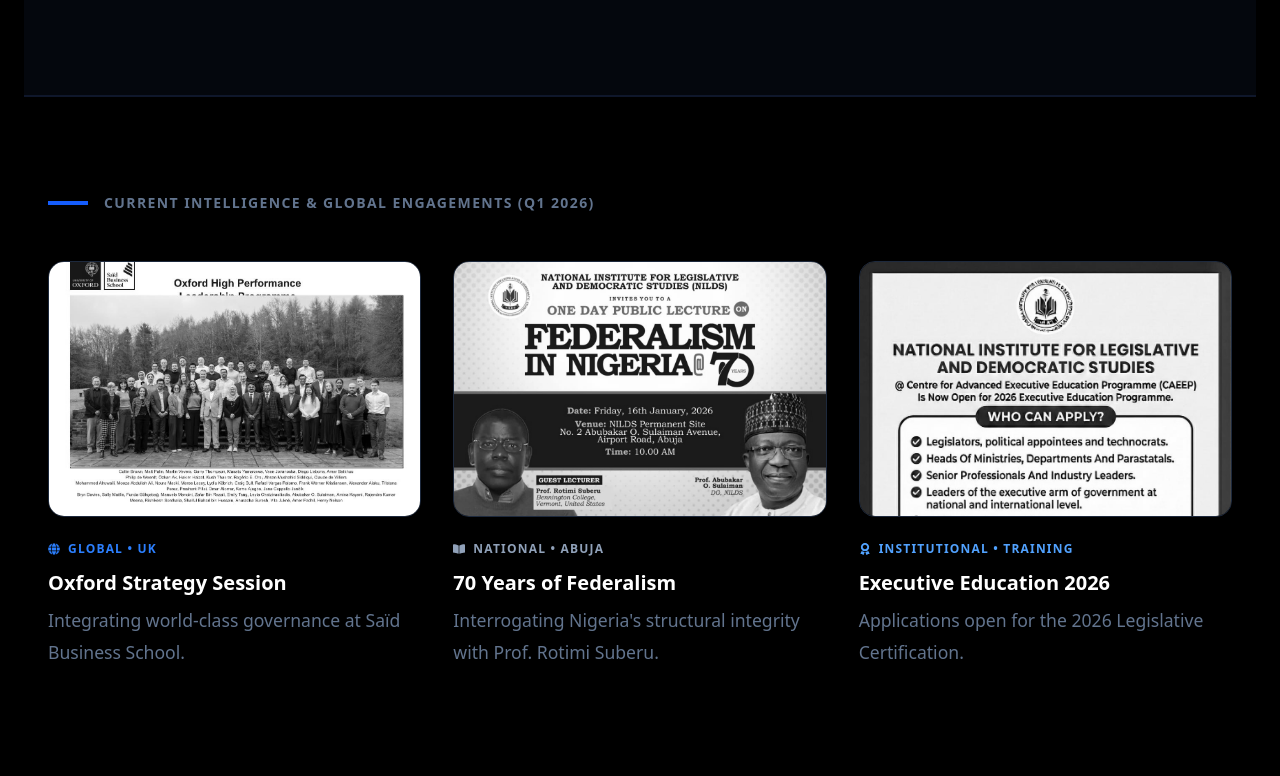
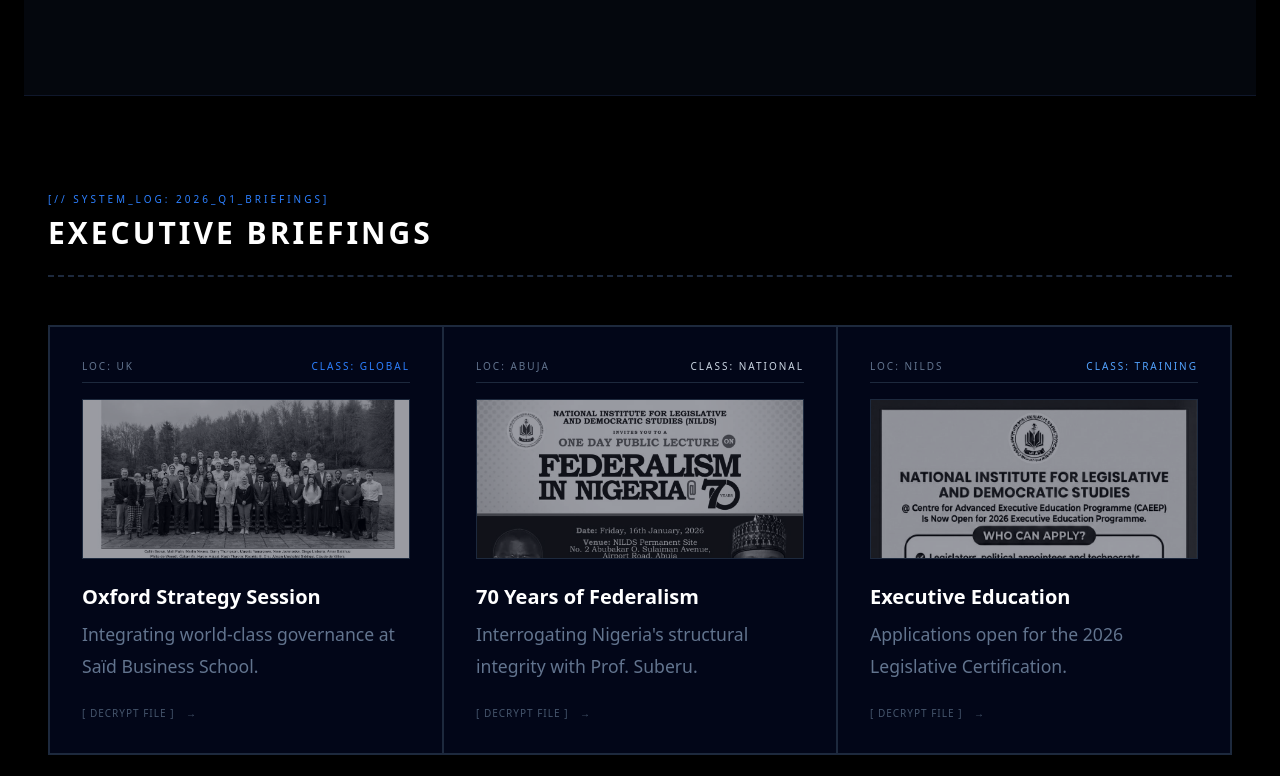
Before and after one commit to hazeemmh-creator/sulaiman-archive-project, a Next.js app: page / in a window 1280 px wide. Shown: the part 1824-2600 px from the top of the page. Built offline with nearby package versions, Linux system fonts and the light colour scheme.

Commit message:
Upgraded to Executive Dossier UI

```diff
--- a/app/page.tsx
+++ b/app/page.tsx
@@ -108,67 +108,75 @@
         </div>
       </section>
 
-      {/* 4. RECENT ENGAGEMENTS (NEW ADDITION - Placed at Bottom) */}
-      {/* Designed to complement, not compete with, the Legacy section */}
-      <section className="py-24 px-6 max-w-7xl mx-auto border-t border-slate-900">
-          <div className="flex items-center gap-4 mb-12">
-            <div className="h-1 w-10 bg-blue-600"></div>
-            <h2 className="text-sm font-bold tracking-widest text-slate-500 uppercase">
-              Current Intelligence & Global Engagements (Q1 2026)
+      {/* 4. EXECUTIVE DOSSIER: CURRENT INTELLIGENCE (NEW "INSTRUCTION MANUAL" UI) */}
+      <section className="py-24 px-6 max-w-7xl mx-auto font-mono">
+          <div className="flex flex-col mb-12 border-b-2 border-dashed border-slate-800 pb-6">
+            <div className="text-blue-500 text-[10px] tracking-[0.3em] uppercase mb-2">
+              [// SYSTEM_LOG: 2026_Q1_BRIEFINGS]
+            </div>
+            <h2 className="text-3xl font-black tracking-widest text-white uppercase font-sans">
+              Executive Briefings
             </h2>
           </div>
 
-          <div className="grid grid-cols-1 md:grid-cols-3 gap-8">
+          <div className="grid grid-cols-1 md:grid-cols-3 gap-0 border border-slate-800 bg-slate-950">
 
-            {/* Oxford */}
-            <Link href="/news/oxford-2026" className="group block">
-              <div className="relative h-64 overflow-hidden rounded-2xl mb-6 border border-slate-800 group-hover:border-blue-500/50 transition-colors">
-                <Image
-                  src="/news/oxford-group.jpg"
-                  alt="Oxford University"
-                  fill
-                  className="object-cover grayscale group-hover:grayscale-0 transition-all duration-700 transform group-hover:scale-105"
-                />
+            {/* Oxford Dossier Card */}
+            <Link href="/news/oxford-2026" className="group block border border-slate-800 p-8 hover:bg-black transition-colors relative">
+              {/* Technical Corners */}
+              <div className="absolute top-0 left-0 w-3 h-3 border-t-2 border-l-2 border-blue-500 opacity-0 group-hover:opacity-100 transition-opacity"></div>
+              <div className="absolute bottom-0 right-0 w-3 h-3 border-b-2 border-r-2 border-blue-500 opacity-0 group-hover:opacity-100 transition-opacity"></div>
+
+              <div className="text-[10px] text-slate-500 tracking-[0.2em] mb-4 flex justify-between border-b border-slate-800 pb-2">
+                 <span>LOC: UK</span>
+                 <span className="text-blue-500">CLASS: GLOBAL</span>
               </div>
-              <div className="flex items-center gap-2 text-blue-500 text-xs font-bold tracking-widest mb-3">
-                 <FaGlobe /> GLOBAL • UK
+              <div className="relative h-40 w-full mb-6 border border-slate-800 overflow-hidden">
+                <Image src="/news/oxford-group.jpg" alt="Oxford University" fill className="object-cover grayscale opacity-60 group-hover:grayscale-0 group-hover:opacity-100 transition-all duration-700" />
               </div>
-              <h3 className="text-xl font-bold text-white mb-2 group-hover:text-blue-400 transition-colors">Oxford Strategy Session</h3>
-              <p className="text-slate-500 text-sm leading-relaxed">Integrating world-class governance at Saïd Business School.</p>
+              <h3 className="text-xl font-bold text-white mb-2 font-sans group-hover:text-blue-400">Oxford Strategy Session</h3>
+              <p className="text-slate-500 text-xs leading-relaxed font-sans">Integrating world-class governance at Saïd Business School.</p>
+              <div className="mt-6 text-slate-600 text-[10px] uppercase tracking-widest group-hover:text-blue-500 transition-colors">
+                 [ DECRYPT FILE ] <span className="ml-2">→</span>
+              </div>
             </Link>
 
-            {/* Federalism */}
-            <Link href="/news/federalism-lecture" className="group block">
-              <div className="relative h-64 overflow-hidden rounded-2xl mb-6 border border-slate-800 group-hover:border-blue-500/50 transition-colors">
-                <Image
-                  src="/news/federalism-lecture.jpg"
-                  alt="Federalism Lecture"
-                  fill
-                  className="object-cover object-top grayscale group-hover:grayscale-0 transition-all duration-700 transform group-hover:scale-105"
-                />
+            {/* Federalism Dossier Card */}
+            <Link href="/news/federalism-lecture" className="group block border border-slate-800 p-8 hover:bg-black transition-colors relative">
+              <div className="absolute top-0 left-0 w-3 h-3 border-t-2 border-l-2 border-blue-500 opacity-0 group-hover:opacity-100 transition-opacity"></div>
+              <div className="absolute bottom-0 right-0 w-3 h-3 border-b-2 border-r-2 border-blue-500 opacity-0 group-hover:opacity-100 transition-opacity"></div>
+
+              <div className="text-[10px] text-slate-500 tracking-[0.2em] mb-4 flex justify-between border-b border-slate-800 pb-2">
+                 <span>LOC: ABUJA</span>
+                 <span className="text-slate-300">CLASS: NATIONAL</span>
               </div>
-              <div className="flex items-center gap-2 text-slate-400 text-xs font-bold tracking-widest mb-3">
-                 <FaBookOpen /> NATIONAL • ABUJA
+              <div className="relative h-40 w-full mb-6 border border-slate-800 overflow-hidden">
+                <Image src="/news/federalism-lecture.jpg" alt="Federalism Lecture" fill className="object-cover object-top grayscale opacity-60 group-hover:grayscale-0 group-hover:opacity-100 transition-all duration-700" />
               </div>
-              <h3 className="text-xl font-bold text-white mb-2 group-hover:text-blue-400 transition-colors">70 Years of Federalism</h3>
-              <p className="text-slate-500 text-sm leading-relaxed">Interrogating Nigeria's structural integrity with Prof. Rotimi Suberu.</p>
+              <h3 className="text-xl font-bold text-white mb-2 font-sans group-hover:text-blue-400">70 Years of Federalism</h3>
+              <p className="text-slate-500 text-xs leading-relaxed font-sans">Interrogating Nigeria's structural integrity with Prof. Suberu.</p>
+              <div className="mt-6 text-slate-600 text-[10px] uppercase tracking-widest group-hover:text-blue-500 transition-colors">
+                 [ DECRYPT FILE ] <span className="ml-2">→</span>
+              </div>
             </Link>
 
-            {/* CAEEP */}
-            <Link href="/news/caeep-2026" className="group block">
-              <div className="relative h-64 overflow-hidden rounded-2xl mb-6 border border-slate-800 group-hover:border-blue-500/50 transition-colors">
-                <Image
-                  src="/news/caeep-2026.jpg"
-                  alt="CAEEP 2026"
-                  fill
-                  className="object-cover object-top grayscale group-hover:grayscale-0 transition-all duration-700 transform group-hover:scale-105"
-                />
+            {/* CAEEP Dossier Card */}
+            <Link href="/news/caeep-2026" className="group block border border-slate-800 p-8 hover:bg-black transition-colors relative">
+              <div className="absolute top-0 left-0 w-3 h-3 border-t-2 border-l-2 border-blue-500 opacity-0 group-hover:opacity-100 transition-opacity"></div>
+              <div className="absolute bottom-0 right-0 w-3 h-3 border-b-2 border-r-2 border-blue-500 opacity-0 group-hover:opacity-100 transition-opacity"></div>
+
+              <div className="text-[10px] text-slate-500 tracking-[0.2em] mb-4 flex justify-between border-b border-slate-800 pb-2">
+                 <span>LOC: NILDS</span>
+                 <span className="text-blue-400">CLASS: TRAINING</span>
               </div>
-              <div className="flex items-center gap-2 text-blue-400 text-xs font-bold tracking-widest mb-3">
-                 <FaAward /> INSTITUTIONAL • TRAINING
+              <div className="relative h-40 w-full mb-6 border border-slate-800 overflow-hidden">
+                <Image src="/news/caeep-2026.jpg" alt="CAEEP 2026" fill className="object-cover object-top grayscale opacity-60 group-hover:grayscale-0 group-hover:opacity-100 transition-all duration-700" />
               </div>
-              <h3 className="text-xl font-bold text-white mb-2 group-hover:text-blue-400 transition-colors">Executive Education 2026</h3>
-              <p className="text-slate-500 text-sm leading-relaxed">Applications open for the 2026 Legislative Certification.</p>
+              <h3 className="text-xl font-bold text-white mb-2 font-sans group-hover:text-blue-400">Executive Education</h3>
+              <p className="text-slate-500 text-xs leading-relaxed font-sans">Applications open for the 2026 Legislative Certification.</p>
+              <div className="mt-6 text-slate-600 text-[10px] uppercase tracking-widest group-hover:text-blue-500 transition-colors">
+                 [ DECRYPT FILE ] <span className="ml-2">→</span>
+              </div>
             </Link>
 
           </div>
```
